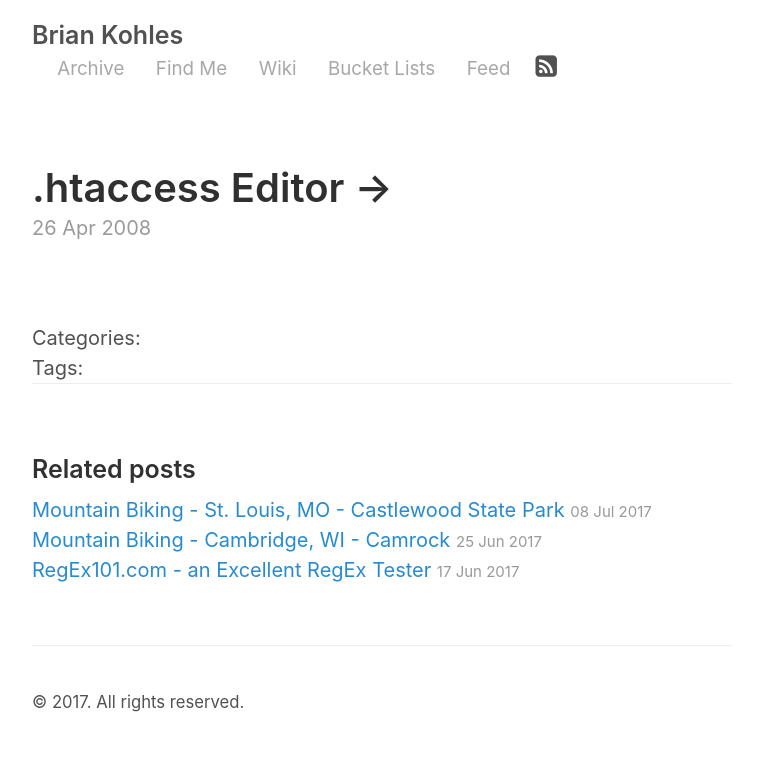
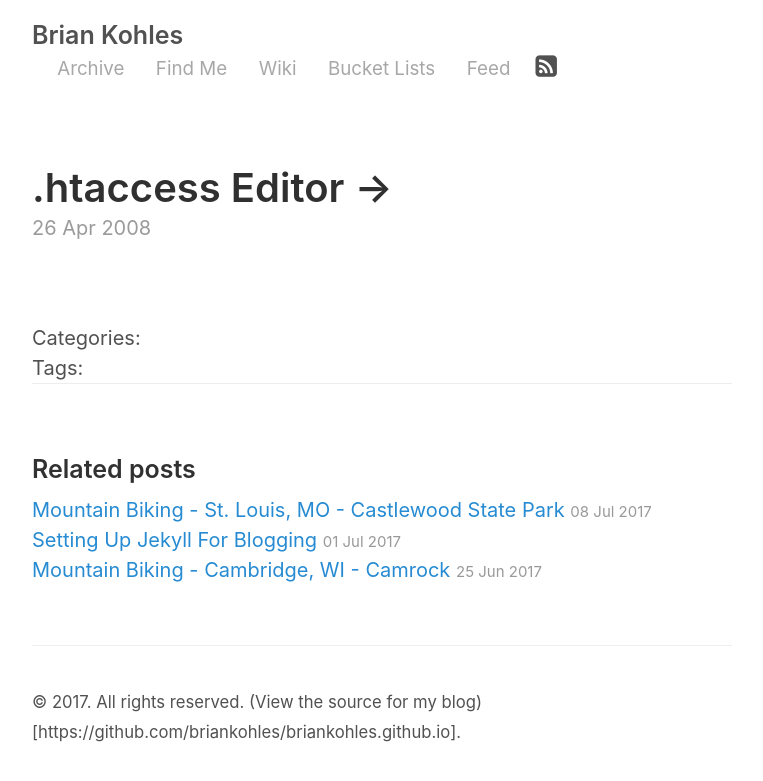
Before and after one commit to briankohles/briankohles.github.io, a Jekyll site: the page built from _posts/2008-04-26-htaccess-editor.md, in a window 1280 px wide. Shown: the top 781 px of the page, without its empty margins (258-1021 px from the left). Built offline with Jekyll 4.4.1, drawn with Linux system fonts in a browser that asks for light colours.

Commit message:
creating responsive video embed & jekyll setup post

```diff
--- a/_layouts/default.html
+++ b/_layouts/default.html
@@ -39,7 +39,7 @@
       </main>
       <footer class="footer">
         <small>
-          &copy; <time datetime="{{ site.time | date_to_xmlschema }}">{{ site.time | date: '%Y' }}</time>. All rights reserved.
+          &copy; <time datetime="{{ site.time | date_to_xmlschema }}">{{ site.time | date: '%Y' }}</time>. All rights reserved. (View the source for my blog)[https://github.com/briankohles/briankohles.github.io].
         </small>
       </footer>
     </div>
```
Also changed, not shown: _includes/helpers/video.html (added, +11 -0 lines), _posts/2017-06-11-jekyll-setup.md (renamed from _drafts/2017-06-11-jekyll-setup.md, +7 -0 lines).
